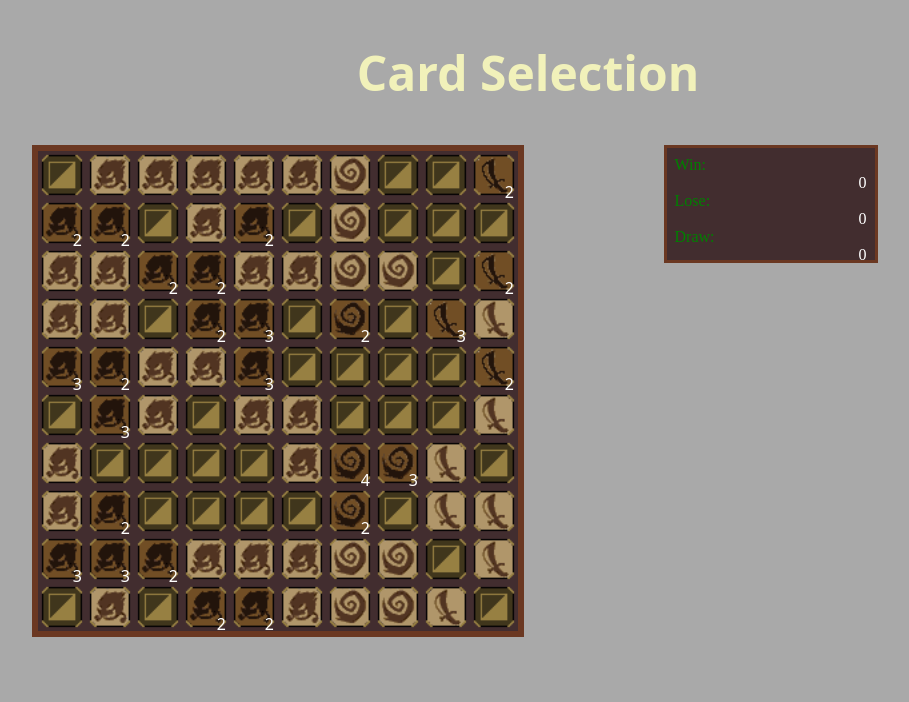
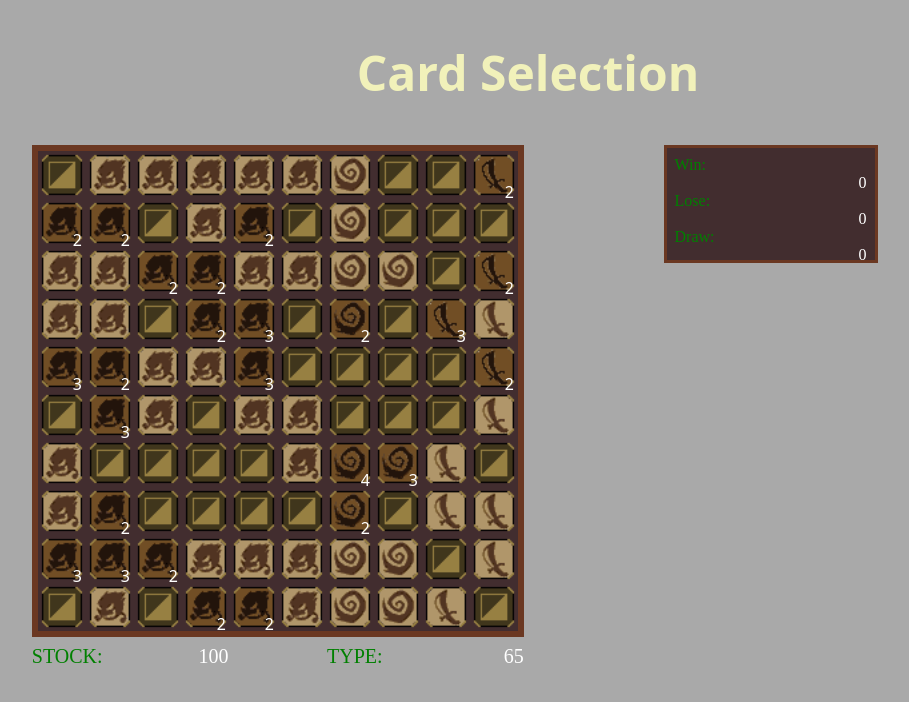
Before and after one commit to rfloyd01/TetraMaster, an Angular app: page / in a window 1280 px wide. Shown: the top 702 px of the page, without its empty margins (108-1017 px from the left). Built offline with nearby package versions, Linux system fonts and the light colour scheme; a web font is replaced by a local one.

Commit message:
can now shuffle through highlighted cards if there are more than 1

```diff
--- a/src/app/components/home/home.css
+++ b/src/app/components/home/home.css
@@ -93,12 +93,25 @@
 
 .selected-card-type-holder {
     position: relative;
-    width: 100%
+    width: 100%;
+    height: 100%;
 }
 
 .highlighted-card-info {
     display: flex;
     flex-direction: column;
+}
+
+.left-arrow-button {
+    position: absolute;
+    left: 0px;
+    bottom: -0.75vh;
+}
+
+.right-arrow-button {
+    position: absolute;
+    right: 0px;
+    bottom: -0.75vh;
 }
 
 .highlighted-card-0 {
@@ -184,3 +197,25 @@
     text-align: right;
     /* margin-right: 1vh */
 }
+
+.stock-type {
+    display: flex;
+    justify-content: space-between;
+}
+
+.stock-type p {
+    margin-top: 1vh;
+    font-size: 2.5vh;
+}
+
+.stock {
+    display: flex;
+    width: 40%;
+    justify-content: space-between;
+}
+
+.type {
+    display: flex;
+    width: 40%;
+    justify-content: space-between;
+}
--- a/src/app/components/home/home.html
+++ b/src/app/components/home/home.html
@@ -1,4 +1,4 @@
-<!-- <button class="game-button" (click)="startNewGame()">Start a Game</button> -->
+<button *ngIf="selectedCards.length == 5" class="game-button" (click)="startNewGame()">Start a Game</button>
 <div class="home-screen">
     <div class="main-screen">
         <div class="card-selection">
@@ -17,6 +17,14 @@
                 </div>
                 <div class="stock-type">
                     <!-- Holds info about total and distinct cards owned -->
+                    <div class="stock">
+                        <p class="green-text">STOCK:</p>
+                        <p class="white-text">{{totalCardCount}}</p>
+                    </div>
+                    <div class="type">
+                        <p class="green-text">TYPE:</p>
+                        <p class="white-text">{{uniqueCardCount}}</p>
+                    </div>
                 </div>
             </div>
             <div class="col-3">
@@ -41,6 +49,8 @@
                             [cardDisplay]="cardDisplay.FRIEND"
                             [cardStats]="card.cardStats"
                             [isSelected]="false"></app-card>
+                            <button class="left-arrow-button" *ngIf="highlightedCards.length > 1" (click)="shuffleHighlightedCards('ArrowLeft')">&lt;-</button>
+                            <button class="right-arrow-button" *ngIf="highlightedCards.length > 1" (click)="shuffleHighlightedCards('ArrowRight')">-&gt;</button>
                         </div>
                     </div>
 
--- a/src/app/components/home/home.ts
+++ b/src/app/components/home/home.ts
@@ -1,4 +1,4 @@
-import { Component, OnInit } from '@angular/core';
+import { Component, HostListener, OnInit } from '@angular/core';
 import { ActivatedRoute, Router } from '@angular/router';
 import { CARD_TYPES, CardDisplay, CardInfo } from '../../util/card-types';
 import { Card } from '../card/card';
@@ -17,6 +17,9 @@ export class Home implements OnInit {
   allCards: CardInfo[][][] = [];
   selectedCards: {info: CardInfo, type: number}[] = []; //selected cards appear on right side of screen, these will be used in the game
 
+  totalCardCount: number = 0;
+  uniqueCardCount: number = 0;
+
   //Fields for Highlighted cards. The highlighted cards appear in the middle of the screen when
   //the player clicks on a grid square. If there are multiple of a single type of card owned then
   //these cards can be shuffled through.
@@ -32,6 +35,11 @@ export class Home implements OnInit {
 
   constructor(private router: Router, private route: ActivatedRoute) {
 
+  }
+
+  @HostListener('window:keydown', ['$event'])
+  handleKeyboardEvent(event: KeyboardEvent) {
+    this.shuffleHighlightedCards(event.key);
   }
 
   ngOnInit(): void {
@@ -53,11 +61,19 @@ export class Home implements OnInit {
   loadPlayerCards() {
     //TODO: Ultimately will persist cards in a data base and grab them via http,
     //but for now just make random cards to see them displayed on the screen.
+    this.totalCardCount = 0;
+    this.uniqueCardCount = 0;
 
     //Randomly assign 100 cards into the grid
     for (let i:number = 0; i < 100; i++) {
       const row = randomInteger(10);
       const col = randomInteger(10);
+
+      this.totalCardCount++;
+      if (this.allCards[row][col].length == 0) {
+        this.uniqueCardCount++;
+      }
+
       this.allCards[row][col].push({
         id: 10 * col + row,
         cardStats: createRandomStatsForCardType(this.ALL_CARD_TYPES[10 * col + row]), //need to transpose row and column to match grid
@@ -131,6 +147,26 @@ export class Home implements OnInit {
     }
   }
 
+  shuffleHighlightedCards(key: string) {
+    //If there are multiple cards currently in the highlighted cards array
+    //then this method is used to move different cards to the front so that
+    //they can be selected.
+    if (this.highlightedCards.length > 1) {
+      let poppedCards: CardInfo[] = [];
+      if (key == 'ArrowLeft') {
+        //Move the card at the front of the highlighted cards array to the back
+        poppedCards = this.highlightedCards.splice(0, 1);
+      } else if (key == 'ArrowRight') {
+        //Move the card at the back of the highlighted cards array to the front
+        poppedCards = this.highlightedCards.splice(0, this.highlightedCards.length - 1);
+      }
+
+      for (let card of poppedCards) {
+        this.highlightedCards.push(card);
+      }
+    }
+  }
+
   removeSelectedCard(index: number) {
     //removes the selected card from the player's hand and puts
     //it back into the grid and highlighted cards (if necessary).
```
